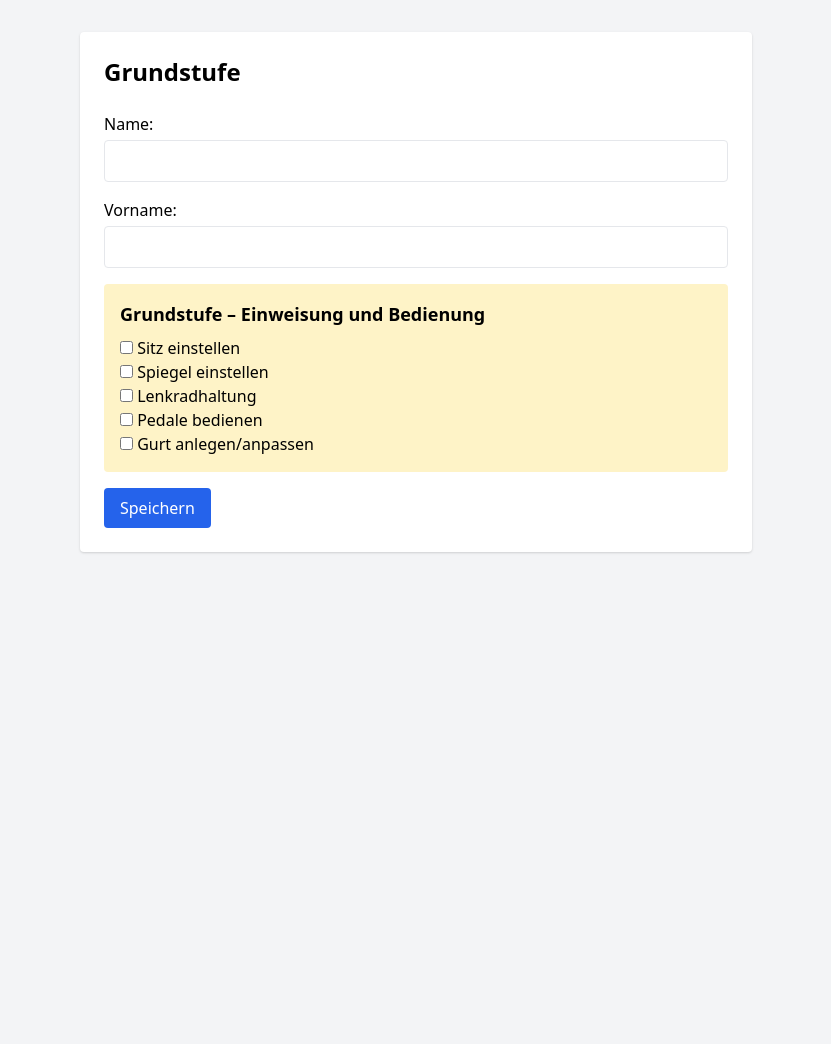
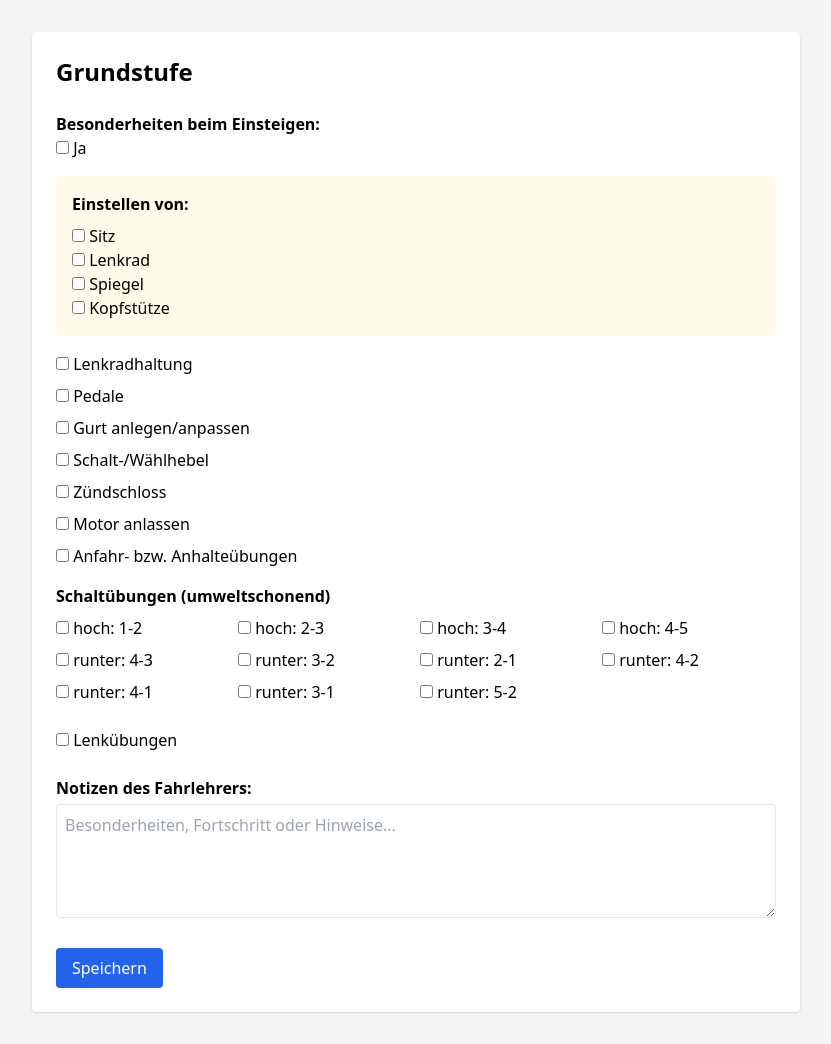
Before and after one commit to eyfahrlehrer/schuelerakte, a Flask app: page /grundstufe in a window 1280 px wide. Shown: the whole page, without its empty margins (224-1055 px from the left). Before the commit the page ends 553 px from the top, so only its background shows below. Run offline with Flask 3, Linux system fonts and the light colour scheme; the visitor is signed in with stand-in values (Sample User, id 1).

Commit message:
Update grundstufe.html

```diff
--- a/templates/grundstufe.html
+++ b/templates/grundstufe.html
@@ -6,28 +6,54 @@
   <link href="https://cdn.jsdelivr.net/npm/tailwindcss@2.2.19/dist/tailwind.min.css" rel="stylesheet">
 </head>
 <body class="bg-gray-100 p-8">
-  <div class="max-w-2xl mx-auto bg-white p-6 rounded shadow">
+  <div class="max-w-3xl mx-auto bg-white p-6 rounded shadow">
     <h1 class="text-2xl font-bold mb-6">Grundstufe</h1>
 
     <form method="POST">
+
       <div class="mb-4">
-        <label class="block">Name:
-          <input type="text" name="name" class="border rounded w-full p-2 mt-1" required>
-        </label>
-      </div>
-      <div class="mb-4">
-        <label class="block">Vorname:
-          <input type="text" name="vorname" class="border rounded w-full p-2 mt-1" required>
-        </label>
+        <label class="block font-semibold">Besonderheiten beim Einsteigen:</label>
+        <input type="checkbox" name="einsteigen"> <span>Ja</span>
       </div>
 
-      <div class="bg-yellow-100 p-4 rounded mb-4">
-        <h2 class="text-lg font-semibold mb-2">Grundstufe – Einweisung und Bedienung</h2>
-        <label class="block"><input type="checkbox" name="sitz"> Sitz einstellen</label>
-        <label class="block"><input type="checkbox" name="spiegel"> Spiegel einstellen</label>
-        <label class="block"><input type="checkbox" name="lenkrad"> Lenkradhaltung</label>
-        <label class="block"><input type="checkbox" name="pedale"> Pedale bedienen</label>
-        <label class="block"><input type="checkbox" name="guert"> Gurt anlegen/anpassen</label>
+      <div class="bg-yellow-50 p-4 rounded mb-4">
+        <h2 class="font-semibold mb-2">Einstellen von:</h2>
+        <label class="block"><input type="checkbox" name="sitz"> Sitz</label>
+        <label class="block"><input type="checkbox" name="lenkrad"> Lenkrad</label>
+        <label class="block"><input type="checkbox" name="spiegel"> Spiegel</label>
+        <label class="block"><input type="checkbox" name="kopfstuetze"> Kopfstütze</label>
+      </div>
+
+      <label class="block mb-2"><input type="checkbox" name="lenkhaltung"> Lenkradhaltung</label>
+      <label class="block mb-2"><input type="checkbox" name="pedale"> Pedale</label>
+      <label class="block mb-2"><input type="checkbox" name="guert"> Gurt anlegen/anpassen</label>
+      <label class="block mb-2"><input type="checkbox" name="wahlhebel"> Schalt-/Wählhebel</label>
+      <label class="block mb-2"><input type="checkbox" name="zuendschloss"> Zündschloss</label>
+      <label class="block mb-2"><input type="checkbox" name="motor"> Motor anlassen</label>
+      <label class="block mb-4"><input type="checkbox" name="anhalteuebungen"> Anfahr- bzw. Anhalteübungen</label>
+
+      <div class="mb-6">
+        <h2 class="font-semibold mb-2">Schaltübungen (umweltschonend)</h2>
+        <div class="grid grid-cols-2 md:grid-cols-4 gap-2">
+          <label><input type="checkbox" name="hoch_1_2"> hoch: 1-2</label>
+          <label><input type="checkbox" name="hoch_2_3"> hoch: 2-3</label>
+          <label><input type="checkbox" name="hoch_3_4"> hoch: 3-4</label>
+          <label><input type="checkbox" name="hoch_4_5"> hoch: 4-5</label>
+          <label><input type="checkbox" name="runter_4_3"> runter: 4-3</label>
+          <label><input type="checkbox" name="runter_3_2"> runter: 3-2</label>
+          <label><input type="checkbox" name="runter_2_1"> runter: 2-1</label>
+          <label><input type="checkbox" name="runter_4_2"> runter: 4-2</label>
+          <label><input type="checkbox" name="runter_4_1"> runter: 4-1</label>
+          <label><input type="checkbox" name="runter_3_1"> runter: 3-1</label>
+          <label><input type="checkbox" name="runter_5_2"> runter: 5-2</label>
+        </div>
+      </div>
+
+      <label class="block mb-6"><input type="checkbox" name="lenkuebungen"> Lenkübungen</label>
+
+      <div class="mb-6">
+        <label for="notizen" class="block font-semibold mb-1">Notizen des Fahrlehrers:</label>
+        <textarea name="notizen" id="notizen" rows="4" class="w-full border p-2 rounded" placeholder="Besonderheiten, Fortschritt oder Hinweise..."></textarea>
       </div>
 
       <button class="bg-blue-600 text-white px-4 py-2 rounded">Speichern</button>
```
